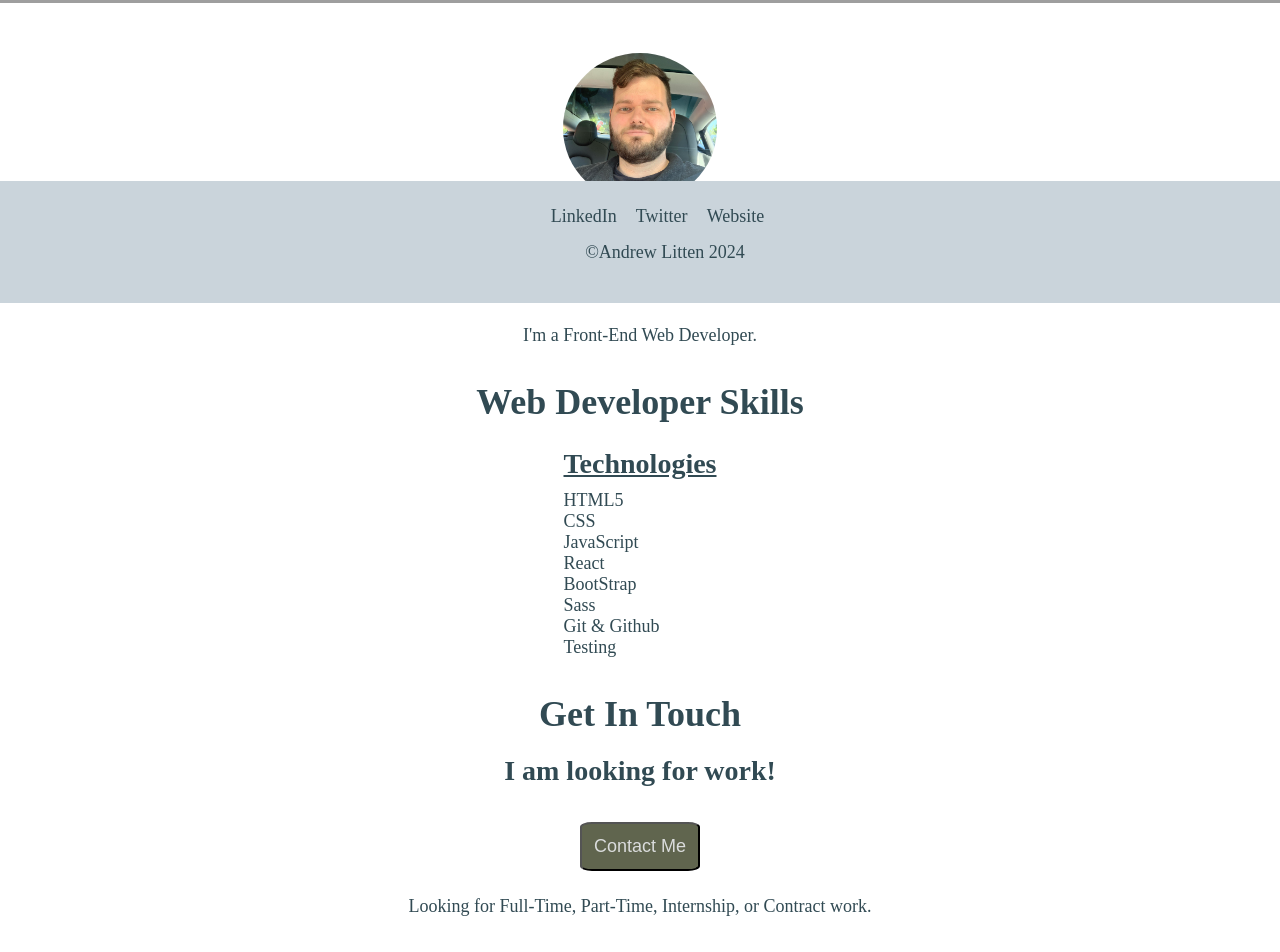
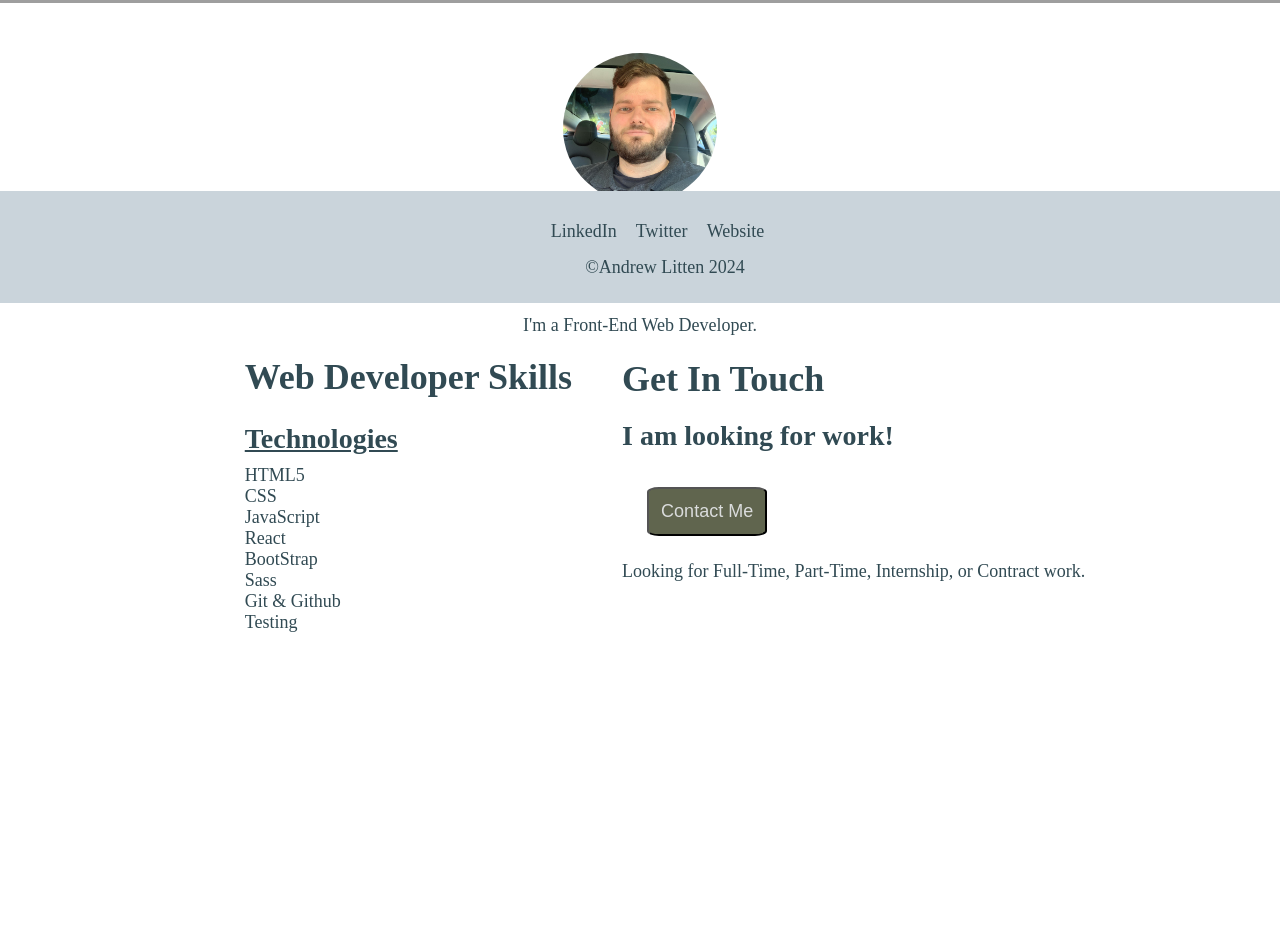
Before and after one commit to andrewlit10/Capstone-2-Personal-Website, a plain HTML site: page index.html in a window 1280 px wide. Shown: the part 497-1449 px from the top of the page. After the commit the page ends 1140 px from the top, so only its background shows below. Drawn offline with Linux system fonts and the light colour scheme; grey boxes are pictures that could not be loaded.

Commit message:
added media query for desktop

```diff
--- a/index.html
+++ b/index.html
@@ -15,9 +15,11 @@
         <h2>Hello!</h2>
         <p>I'm a Front-End Web Developer.</p>
     </section>
+    <div class="skills-contact">
     <section class="skills-section">
-        <h2 class="skills-header">Web Developer Skills</h2>
+
         <div class="skills">
+            <h2 class="skills-header">Web Developer Skills</h2>
             <h3 class="technologies">Technologies</h3>
             <ul class="skills-list">
                 <li>
@@ -52,8 +54,8 @@
         <h3>I am looking for work!</h3>
         <button class="contact-button">Contact Me</button>
         <p>Looking for Full-Time, Part-Time, Internship, or Contract work.</p>
-
     </section>
+    </div>
     <section class="footer">
         <footer>
             <a class="footer-link" href="https://www.linkedin.com/in/andrewlitten/">LinkedIn</a>
--- a/style.css
+++ b/style.css
@@ -9,6 +9,7 @@
 }
 body {
     padding: 10px 0;
+
 
 }
 .header {
@@ -47,6 +48,7 @@ h1 {
 ul {
     padding-left: 0;
     list-style-type: none;
+
 }
 
 .skills list li {
@@ -64,7 +66,8 @@ ul {
 .contact {
     display: flex;
     flex-direction: column;
-    padding: 25px 0;
+    padding: 25px 0 75px 0;
+    margin-bottom: 50px;
 }
 h2 {
     padding: 10px 0;
@@ -92,12 +95,47 @@ button {
     position: fixed;
     bottom: 0;
     width: 100%;
-    padding: 25px 0px 25px 25px;
+    padding: 30px 0px 25px 25px;
+
 }
 .footer a {
     text-decoration: none;
     padding-right: 15px;
+
 }
 .footer p {
-    padding: 15px 0;
+    display: flex;
+    flex-direction: column;
+    padding-top: 15px;
+
 }
+
+@media (min-width: 1024px) {
+    .skills-contact {
+        justify-content: center;
+        display: flex;
+
+
+
+    }
+    .skills, contact {
+        display: inline-block;
+        padding: 0 50px;
+
+    }
+    .contact {
+        display: inline-block;
+        padding: 0;
+
+    }
+    h2 {
+        padding-top: 0;
+    }
+    h2.skills-header {
+        padding-top: 0;
+    }
+    .skills-section {
+
+
+    }
+}
```
